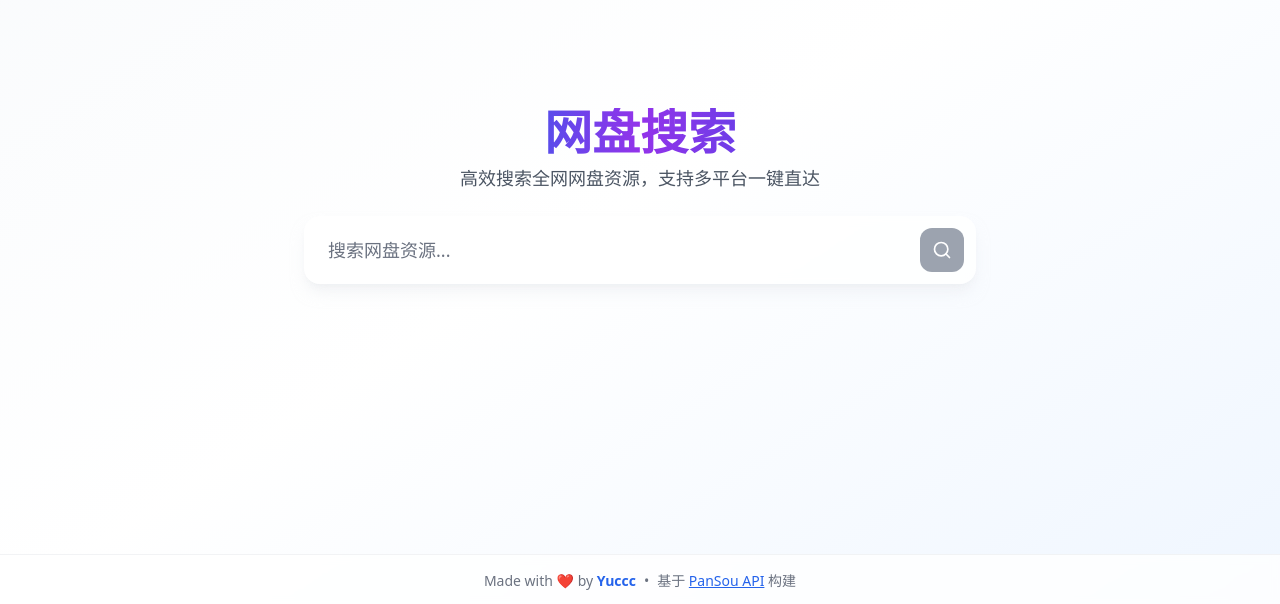
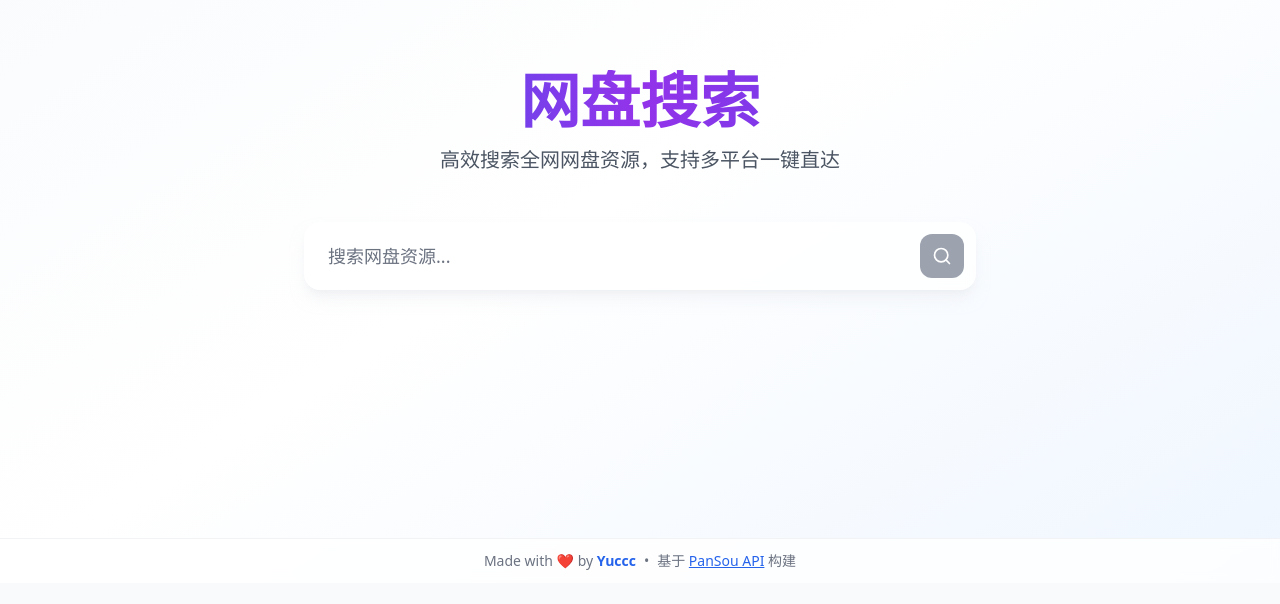
Before and after one commit to Fiz2Z/pansouweb, a React (Vite) app: page / in a window 1280 px wide. Shown: the part 217-821 px from the top of the page. After the commit the page ends 800 px from the top, so only its background shows below. Built offline with nearby package versions, Linux system fonts and the light colour scheme; no server answers.

Commit message:
优化 App 组件的首页布局，调整样式以提升用户体验；更新 index.css，确保首页隐藏滚动条并设置全局高度；修改 Footer 组件的样式，增强其适应性。

```diff
--- a/src/App.jsx
+++ b/src/App.jsx
@@ -43,34 +43,32 @@ function App() {
     }
   }
 
+  const isHomepage = !searchResults && !isLoading && !error
+
   return (
     <ThemeProvider>
-      <div className="min-h-screen flex flex-col bg-gradient-to-br from-slate-50 via-white to-blue-50 dark:from-gray-900 dark:via-gray-800 dark:to-slate-900"
-           style={{
-             overflow: (!searchResults && !isLoading && !error) ? 'hidden' : 'auto'
-           }}>
+      <div className={`${isHomepage ? 'h-screen homepage-no-scroll' : 'min-h-screen'} flex flex-col bg-gradient-to-br from-slate-50 via-white to-blue-50 dark:from-gray-900 dark:via-gray-800 dark:to-slate-900`}>
         <Header
           selectedCloudTypes={selectedCloudTypes}
           onCloudTypesChange={handleCloudTypesChange}
         />
 
-        <main className="flex-1 container mx-auto px-4 max-w-6xl">
         {/* 首页状态 */}
-          {!searchResults && !isLoading && !error && (
-            <div className="flex flex-col h-[calc(100vh-100px)] max-h-screen overflow-hidden">
-              <div className="flex-1 flex flex-col justify-center items-center px-4 pb-4">
+        {isHomepage && (
+          <main className="flex-1 flex items-center justify-center px-4">
+            <div className="text-center w-full max-w-4xl -mt-8">
               {/* 主标题区域 */}
-                <div className="text-center mb-4 sm:mb-6 animate-fade-in">
-                  <h1 className="text-3xl sm:text-4xl md:text-5xl font-bold bg-gradient-to-r from-blue-600 via-purple-600 to-indigo-600 bg-clip-text text-transparent mb-2">
+              <div className="mb-8 sm:mb-12 animate-fade-in">
+                <h1 className="text-4xl sm:text-5xl md:text-6xl font-bold bg-gradient-to-r from-blue-600 via-purple-600 to-indigo-600 bg-clip-text text-transparent mb-4">
                   网盘搜索
                 </h1>
-                  <p className="text-sm sm:text-base md:text-lg text-gray-600 dark:text-gray-300 max-w-2xl mx-auto leading-relaxed">
+                <p className="text-lg sm:text-xl text-gray-600 dark:text-gray-300 max-w-2xl mx-auto leading-relaxed">
                   高效搜索全网网盘资源，支持多平台一键直达
                 </p>
               </div>
 
               {/* 搜索表单 */}
-                <div className="w-full max-w-3xl animate-fade-in animation-delay-200">
+              <div className="w-full max-w-3xl mx-auto animate-fade-in animation-delay-200">
                 <SearchForm
                   onSearch={handleSearch}
                   isLoading={isLoading}
@@ -78,15 +76,12 @@ function App() {
                 />
               </div>
             </div>
-
-
-
-
-            </div>
+          </main>
         )}
 
         {/* 搜索状态页面 */}
-          {(searchResults || isLoading || error) && (
+        {!isHomepage && (
+          <main className="flex-1 container mx-auto px-4 max-w-6xl">
             <div className="py-8 space-y-8">
               {/* 搜索表单 */}
               <div className="animate-fade-in">
@@ -130,8 +125,8 @@ function App() {
                 </div>
               )}
             </div>
+          </main>
         )}
-        </main>
 
         <Footer />
 
--- a/src/components/Footer.jsx
+++ b/src/components/Footer.jsx
@@ -3,8 +3,8 @@ import { Github, Star, ExternalLink } from 'lucide-react'
 
 const Footer = () => {
   return (
-    <footer className="bg-white/80 dark:bg-gray-900/80 backdrop-blur-sm border-t border-gray-200/50 dark:border-gray-700/50 mt-auto">
-      <div className="container mx-auto px-4 py-4 max-w-6xl">
+    <footer className="bg-white/80 dark:bg-gray-900/80 backdrop-blur-sm border-t border-gray-200/50 dark:border-gray-700/50 flex-shrink-0">
+      <div className="container mx-auto px-4 py-3 max-w-6xl">
         <div className="text-center">
           <p className="text-sm text-gray-500 dark:text-gray-400">
             Made with ❤️ by <span className="font-semibold text-blue-600 dark:text-blue-400">Yuccc</span>
--- a/src/index.css
+++ b/src/index.css
@@ -5,10 +5,24 @@
 @layer base {
   html {
     font-family: system-ui, -apple-system, BlinkMacSystemFont, 'Segoe UI', Roboto, sans-serif;
+    height: 100%;
   }
 
   body {
     @apply bg-gray-50 dark:bg-gray-900 text-gray-900 dark:text-gray-100;
+    height: 100%;
+    margin: 0;
+    padding: 0;
+  }
+
+  #root {
+    height: 100%;
+  }
+
+  /* 首页隐藏滚动条 */
+  .homepage-no-scroll {
+    height: 100vh;
+    overflow: hidden;
   }
 }
 
```
Lines whose indentation alone changed are shown as unchanged.
